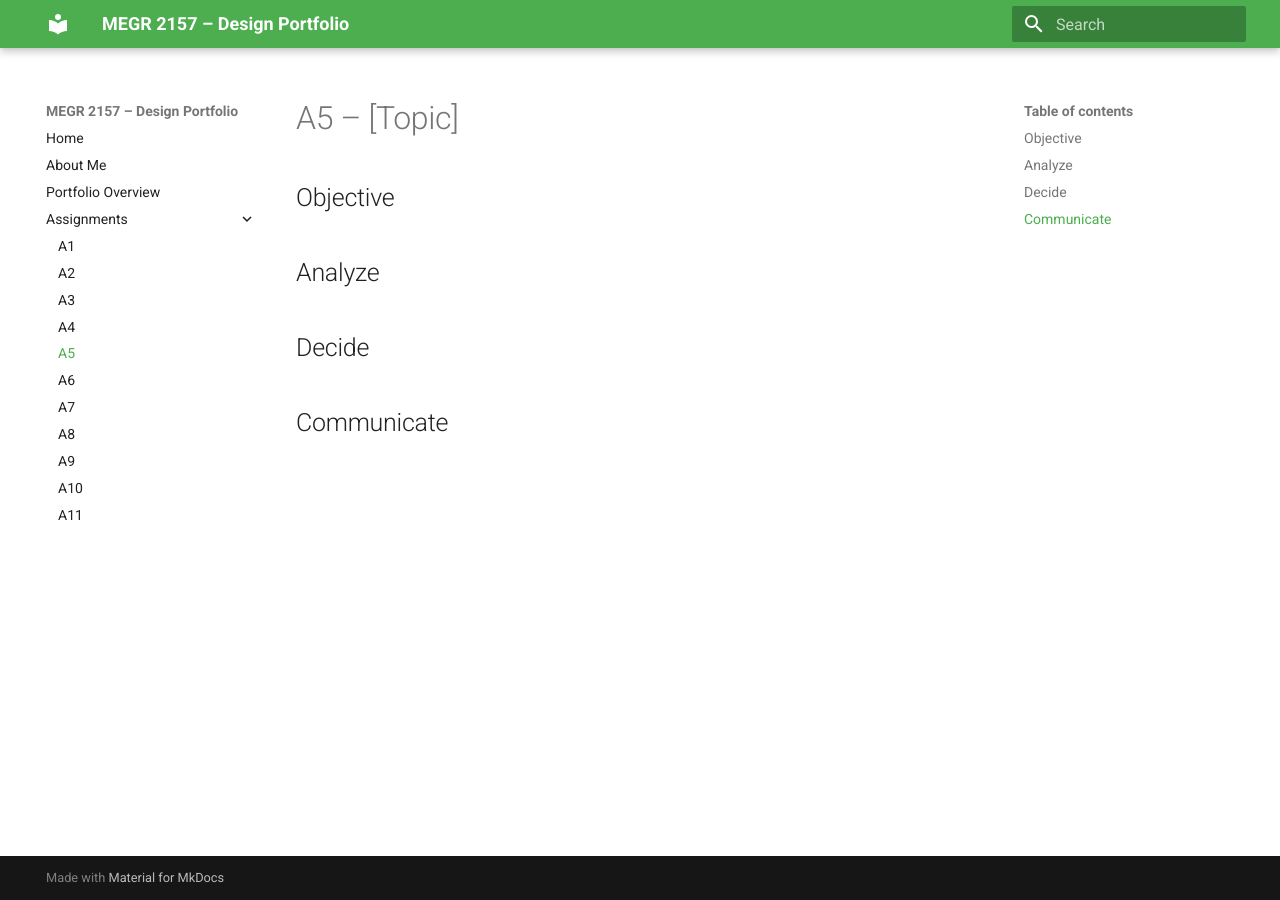
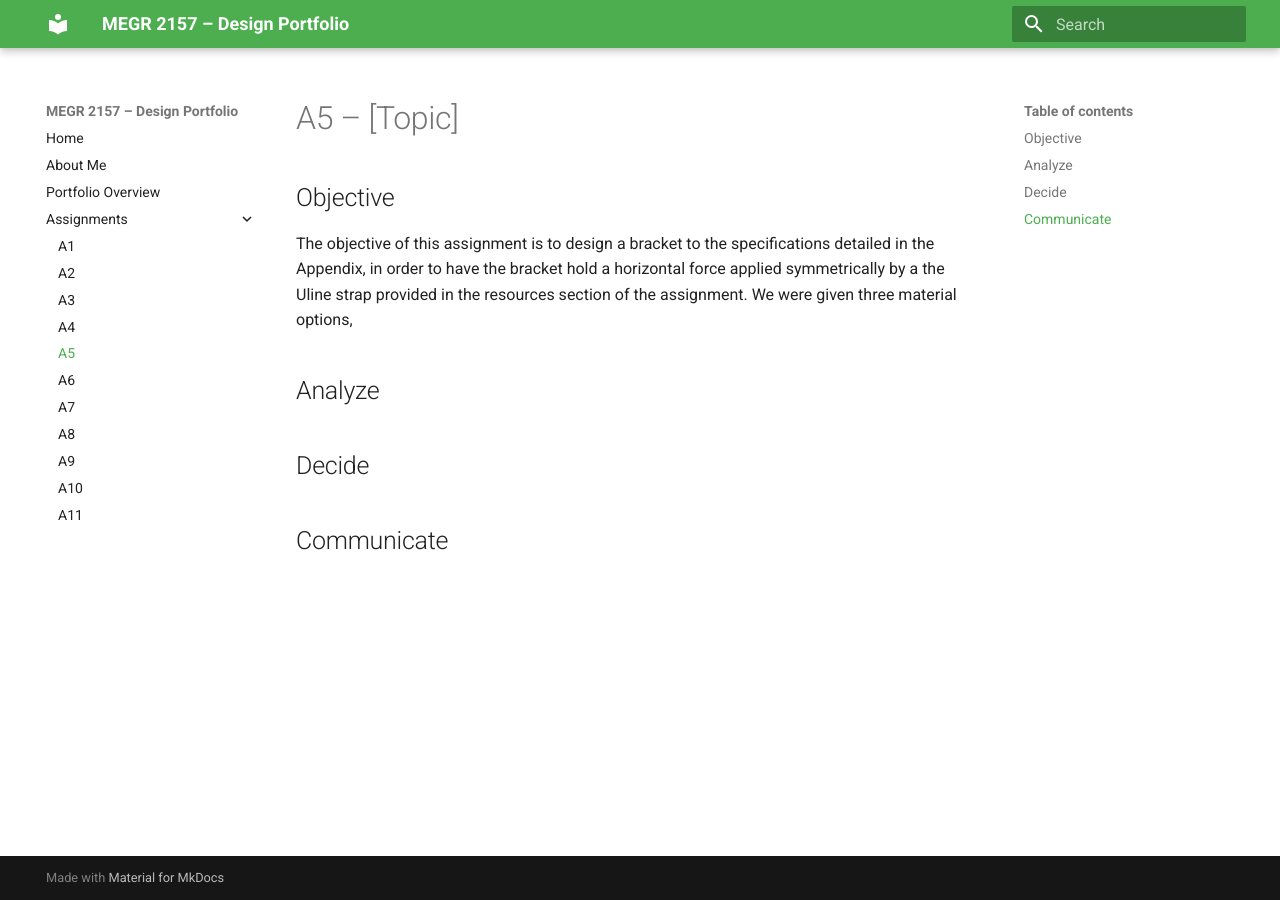
Before and after one commit to apaciore/megr2156-portfolio, an MkDocs documentation site: the page built from docs/assignments/A05/index.md, in a window 1280 px wide. Built offline with MkDocs 1.6.1 and Material for MkDocs 9.7.7, drawn with Linux system fonts in a browser that asks for light colours.

Commit message:
Revise objective for A5 assignment
Updated the objective section of the A5 assignment.

```diff
--- a/docs/assignments/A05/index.md
+++ b/docs/assignments/A05/index.md
@@ -1,7 +1,7 @@
 # A5 – [Topic]
 
 ## Objective
-
+The objective of this assignment is to design a bracket to the specifications detailed in the Appendix, in order to have the bracket hold a horizontal force applied symmetrically by a the Uline strap provided in the resources section of the assignment. We were given three material options,
 
 ## Analyze
 
```
